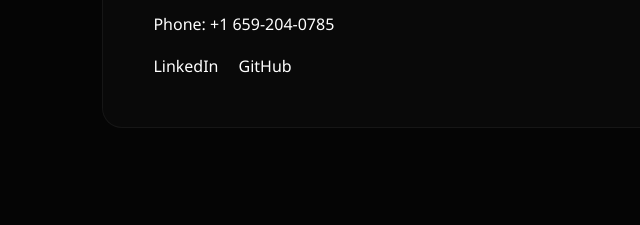
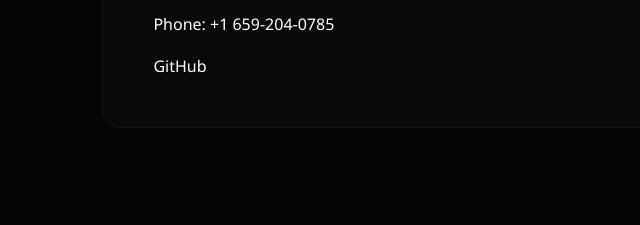
Before and after one commit to hrushi74/portfolio, a plain HTML site: page index.html in a window 1280 px wide. Shown: the part 5572-5797 px from the top of the page, 0-640 px from the left. Drawn offline with Linux system fonts and the light colour scheme.

Commit message:
Remove LinkedIn link

```diff
--- a/index.html
+++ b/index.html
@@ -476,7 +476,6 @@
                 <p>Email: <a href="mailto:hrushikeshgopi2001@gmail.com"> hrushikeshgopi2001@gmail.com</a></p>
                 <p>Phone: <a href="tel:+16592040785">+1 659-204-0785</a></p>
                 <div class="social-links">
-                    <a href="https://www.linkedin.com/in/gopi-hrushikesh/" target="_blank" rel="noopener noreferrer">LinkedIn</a>
                     <a href="https://github.com/hrushi74" target="_blank" rel="noopener noreferrer">GitHub</a>
                 </div>
             </div>
```
